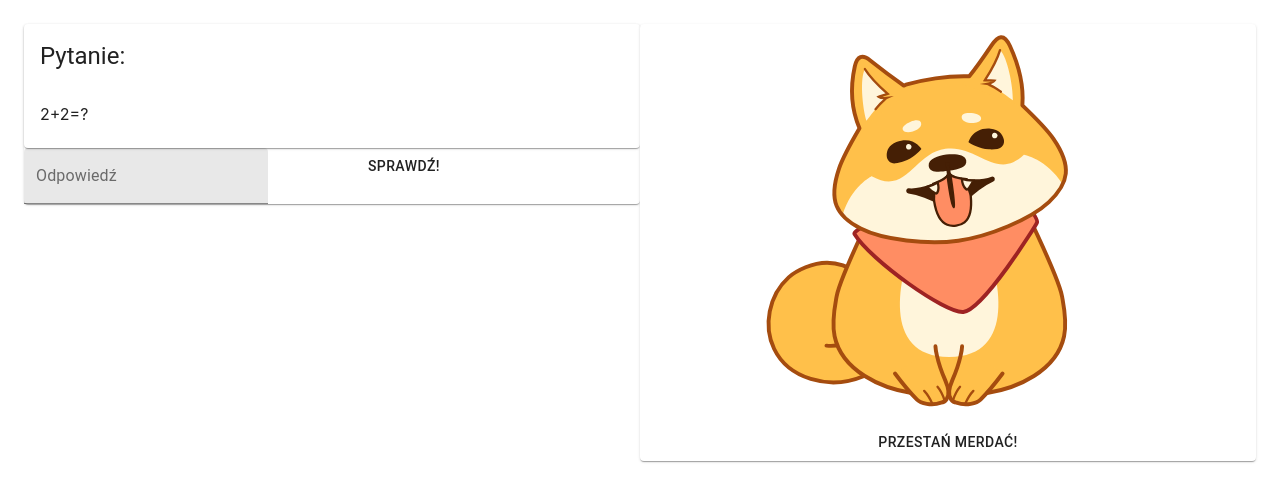
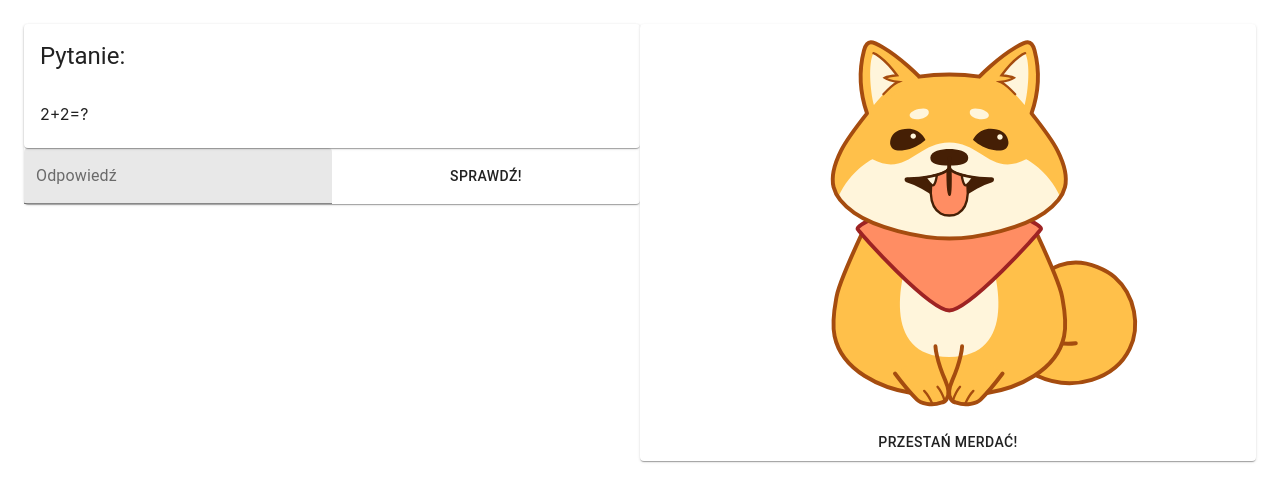
Before and after one commit to mduczmal/math-pet, a React (Create React App) app: page / in a window 1280 px wide. Shown: the top 502 px of the page. Built offline with nearby package versions, Linux system fonts and the light colour scheme.

Commit message:
Expand response and check button

```diff
--- a/src/App.js
+++ b/src/App.js
@@ -35,10 +35,9 @@ export default class App extends React.Component {
         const paper = {
             textAlign: 'center',
         }
-        const button = {
+        const commandButton = {
             minWidth: 200,
         }
-
         const defaultOptions = {
             loop: 0.5,
             autoplay: true,
@@ -65,12 +64,12 @@ export default class App extends React.Component {
                                     </Grid>
                                     <Grid item xs={12}>
                                             <form noValidate autoComplete="off" onSubmit={this.handleCheck}>
-                                            <Grid container spacing={7}>
+                                                <Grid container xs={12} spacing={0}>
                                                     <Grid item xs={6}>
-                                                    <TextField id="response" label={labels.response} variant="filled" />
+                                                        <TextField id="response" fullWidth={true} label={labels.response} variant="filled" />
                                                     </Grid>
                                                     <Grid item xs={6}>
-                                                    <Button type="submit">{labels.checkResponse}</Button>
+                                                        <Button style={{height: '100%'}} type="submit" fullWidth={true} >{labels.checkResponse}</Button>
                                                     </Grid>
                                                 </Grid>
                                             </form>
@@ -88,7 +87,7 @@ export default class App extends React.Component {
                                                         eventName: "complete",
                                                         callback: () => {
                                                             this.setState({isStopped: true});
-                                                            setTimeout(() => this.setState({isStopped:false}), 1000)
+                                                            setTimeout(() => this.setState({isStopped:false}), 10000)
                                                         }
                                                     }]}
                                                 height={400}
@@ -100,7 +99,7 @@ export default class App extends React.Component {
                                     <Grid container item xs={12} justify={'center'}>
                                         <Box width={300}>
                                             <Grid container justify={'center'}>
-                                                <Button classes={button} onClick={() => this.setState({
+                                                <Button classes={commandButton} onClick={() => this.setState({
                                                     isPaused: !this.state.isPaused,
                                                     isFlirting: !this.state.isFlirting
                                                 })}>
```
Lines whose indentation alone changed are shown as unchanged.
